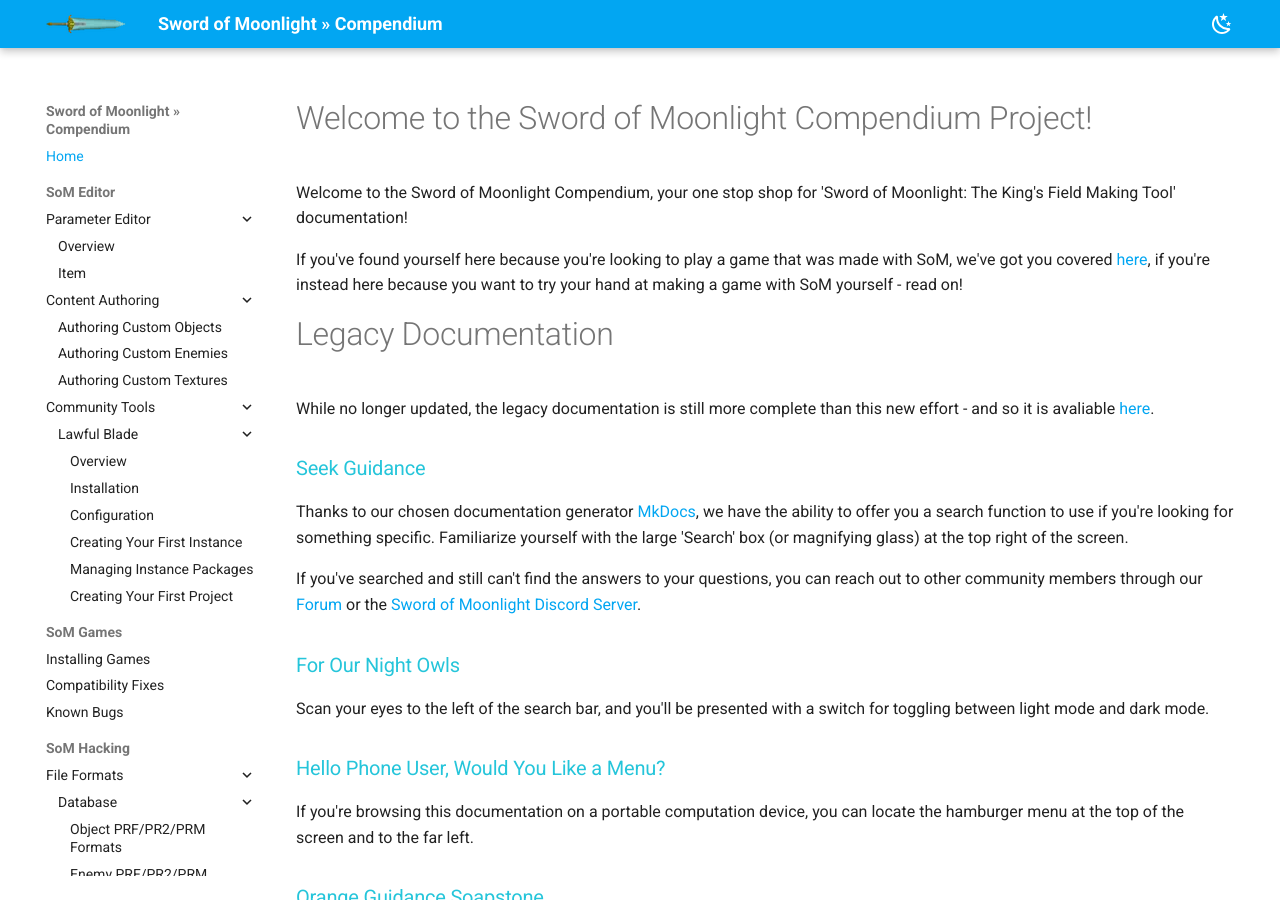
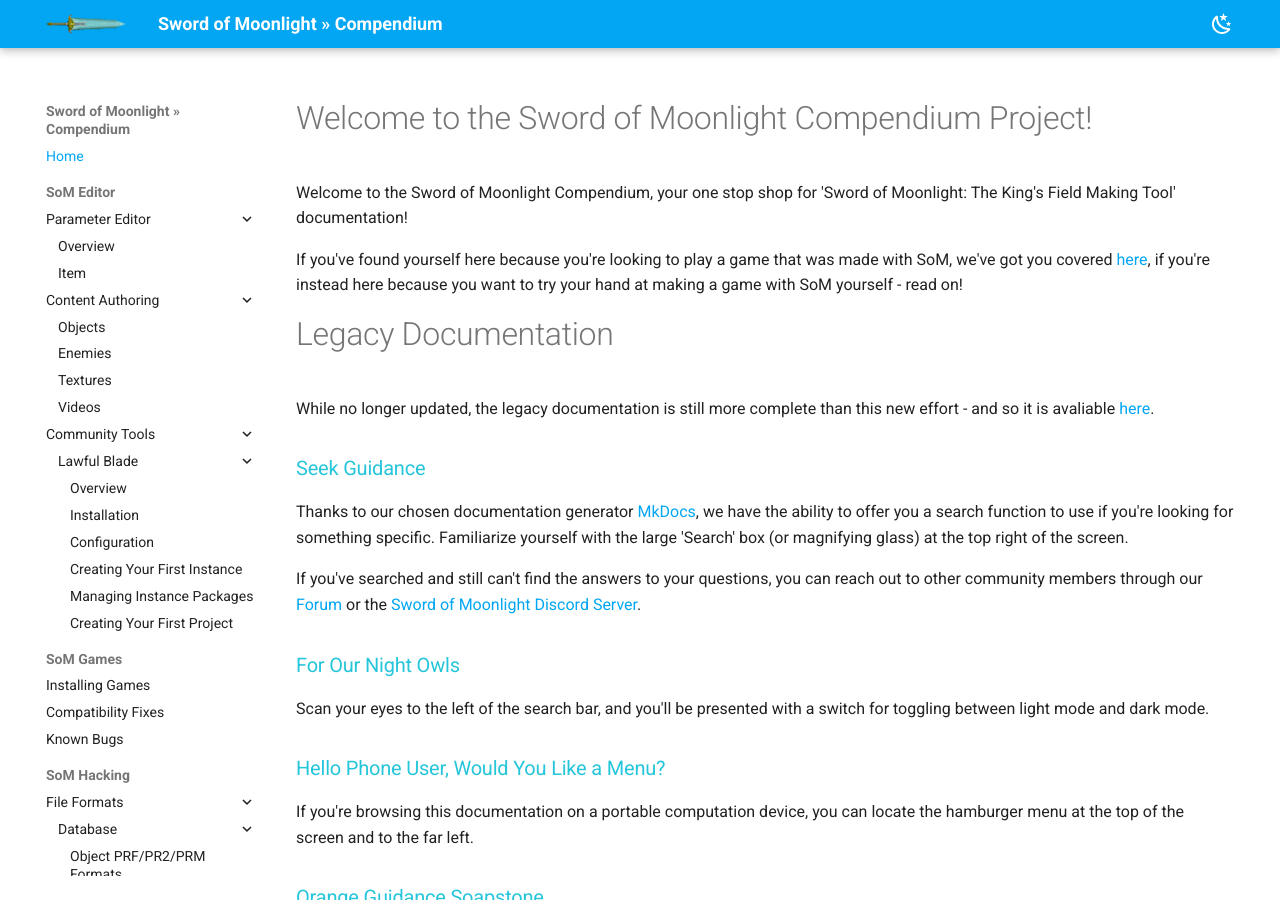
Before and after one commit to Sword-of-Moonlight/docs-of-moonlight, an MkDocs documentation site: the page built from source/docs/index.md, in a window 1280 px wide and 900 px high. Built offline with MkDocs 1.6.1 and Material for MkDocs 9.7.7, drawn with Linux system fonts in a browser that asks for light colours.

Commit message:
Add page with video encoding suggestion, adjust gloassy/mkdocs.yml

```diff
--- a/source/mkdocs.yml
+++ b/source/mkdocs.yml
@@ -12,9 +12,10 @@ nav:
       - Overview: editor/parameterseditor/overview.md
       - Item: editor/parameterseditor/parameditems.md
     - Content Authoring:
-      - Authoring Custom Objects: editor/contentauthoring/auth-object.md
-      - Authoring Custom Enemies: editor/contentauthoring/auth-enemy.md
-      - Authoring Custom Textures: editor/contentauthoring/auth-texture.md
+      - Objects: editor/contentauthoring/auth-object.md
+      - Enemies: editor/contentauthoring/auth-enemy.md
+      - Textures: editor/contentauthoring/auth-texture.md
+      - Videos: editor/contentauthoring/auth-video.md
     - Community Tools:
       - Lawful Blade:
         - Overview: lawfulblade/lawful-brief.md
@@ -102,7 +103,7 @@ markdown_extensions:
 plugins:
   #- with-pdf:
       #author: Sword of Moonlight Community
-      #copyright: CC0
+      #copyright: CC BY-SA
       #
       #cover: false
       #back_cover: true
```
Also changed, not shown: source/docs/editor/contentauthoring/auth-video.md (added, +12 -0 lines), source/docs/glossary.md (+1 -1 lines).
